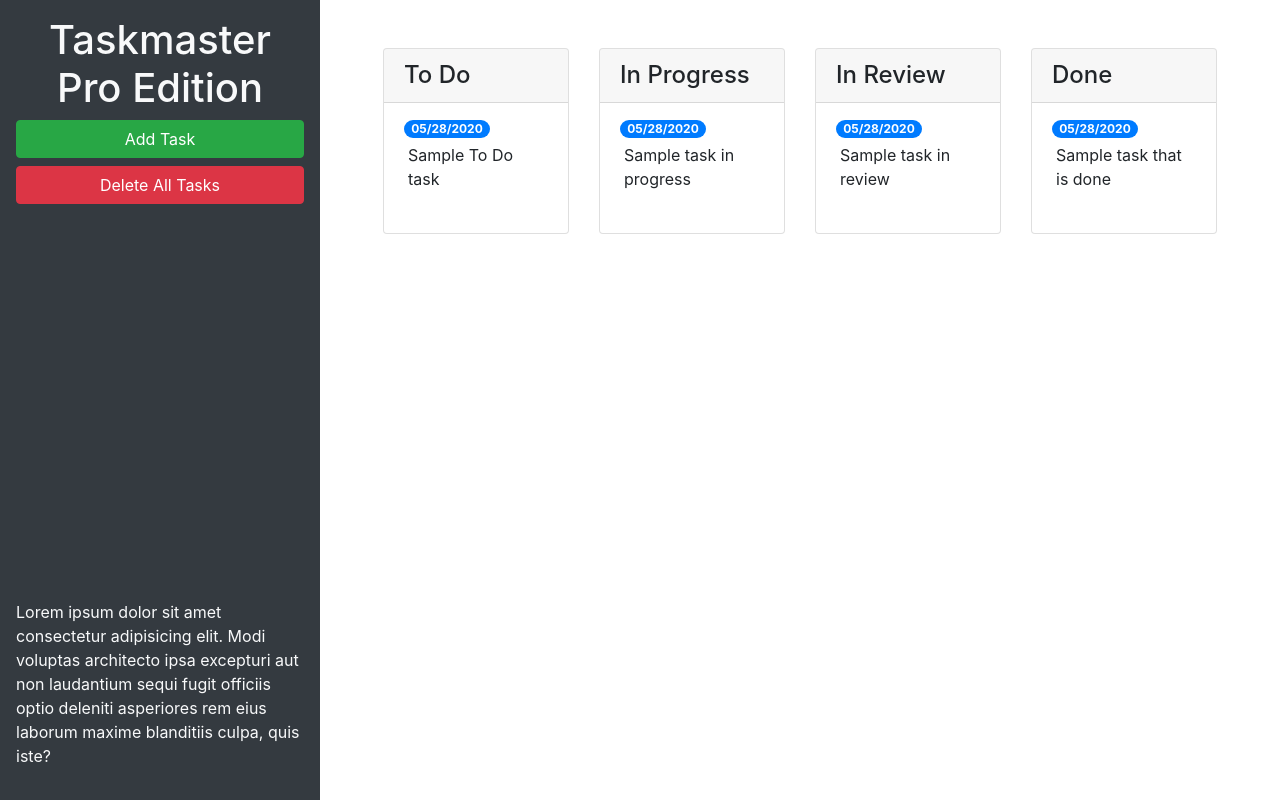
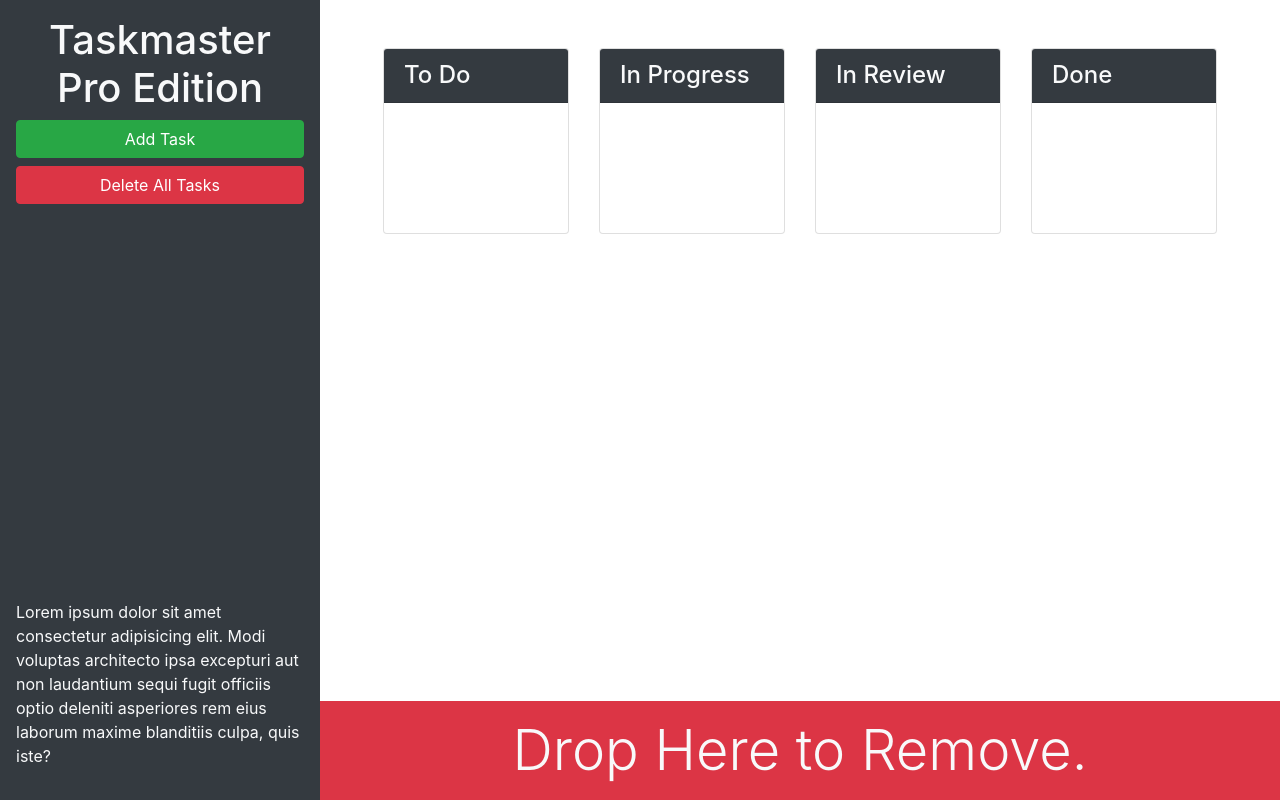
Before and after one commit to MattKolbach/taskmaster-pro, a plain HTML site: page index.html in a window 1280 px wide. Drawn offline with nearby package versions, Linux system fonts and the light colour scheme.

Commit message:
trash area added, 5.2.6 done

```diff
--- a/index.html
+++ b/index.html
@@ -13,32 +13,33 @@
 <body>
 
   <div class="row min-vh-100 no-gutters">
-    <header class="col-12 col-lg-3 bg-dark text-light d-flex flex-column p-4 p-lg-3">
+    <header class="col-12 col-lg-3 bg-dark text-light sticky-top d-flex flex-column p-4 p-lg-3">
       <h1 class="text-center">Taskmaster Pro Edition</h1>
       <button id="create-task" class="btn btn-block btn-success" data-toggle="modal" data-target="#task-form-modal">Add
         Task</button>
       <button id="remove-tasks" class="btn btn-block btn-danger">Delete All Tasks</button>
-      <p class="mt-auto">Lorem ipsum dolor sit amet consectetur adipisicing elit. Modi voluptas architecto ipsa
+      <p class="mt-auto d-none d-lg-block">Lorem ipsum dolor sit amet consectetur adipisicing elit. Modi voluptas
+        architecto ipsa
         excepturi aut non
         laudantium sequi fugit officiis optio deleniti asperiores rem eius laborum maxime blanditiis culpa, quis iste?
       </p>
     </header>
 
 
-    <main class="col-12 col-lg-9">
+    <main class="col-12 col-lg-9 d-flex flex-column">
       <div class="m-5 row justify-content-around">
 
         <!--todo start-->
         <div class="col-12 col-md-6 col-xl-3 mb-3">
           <div class="card">
-            <h4 class="card-header">
+            <h4 class="card-header bg-dark text-light">
               To Do
             </h4>
             <ul id="list-toDo" class="list-group list-group-flush">
-              <li class="list-group-item">
+              <!--<li class="list-group-item">
                 <span class="badge badge-primary badge-pill">05/28/2020</span>
                 <p class="m-1">Sample To Do task</p>
-              </li>
+              </li>-->
             </ul>
           </div>
         </div>
@@ -46,14 +47,14 @@
         <!--in progress start-->
         <div class="col-12 col-md-6 col-xl-3 mb-3">
           <div class="card">
-            <h4 class="card-header">
+            <h4 class="card-header bg-dark text-light">
               In Progress
             </h4>
             <ul id="list-inProgress" class="list-group list-group-flush">
-              <li class="list-group-item">
+              <!--<li class="list-group-item">
                 <span class="badge badge-primary badge-pill">05/28/2020</span>
                 <p class="m-1">Sample task in progress</p>
-              </li>
+              </li>-->
             </ul>
           </div>
         </div>
@@ -61,14 +62,14 @@
         <!--in review start-->
         <div class="col-12 col-md-6 col-xl-3 mb-3">
           <div class="card">
-            <h4 class="card-header">
+            <h4 class="card-header bg-dark text-light">
               In Review
             </h4>
             <ul id="list-inReview" class="list-group list-group-flush">
-              <li class="list-group-item">
+              <!--<li class="list-group-item">
                 <span class="badge badge-primary badge-pill">05/28/2020</span>
                 <p class="m-1">Sample task in review</p>
-              </li>
+              </li>-->
             </ul>
           </div>
         </div>
@@ -76,19 +77,28 @@
         <!--done start-->
         <div class="col-12 col-md-6 col-xl-3 mb-3">
           <div class="card">
-            <h4 class="card-header">
+            <h4 class="card-header bg-dark text-light">
               Done
             </h4>
             <ul id="list-Done" class="list-group list-group-flush">
-              <li class="list-group-item">
+              <!--<li class="list-group-item">
                 <span class="badge badge-primary badge-pill">05/28/2020</span>
                 <p class="m-1">Sample task that is done</p>
-              </li>
+              </li>-->
             </ul>
           </div>
         </div>
         <!--done end-->
       </div>
+
+      <!--Trash area start-->
+      <div id="trash" class="mt-auto">
+        <div class="w-100 bg-danger p-3 text-center text-light display-4">
+          Drop Here to Remove.
+        </div>
+      </div>
+      <!--Trash area end-->
+
     </main>
 
 
```
